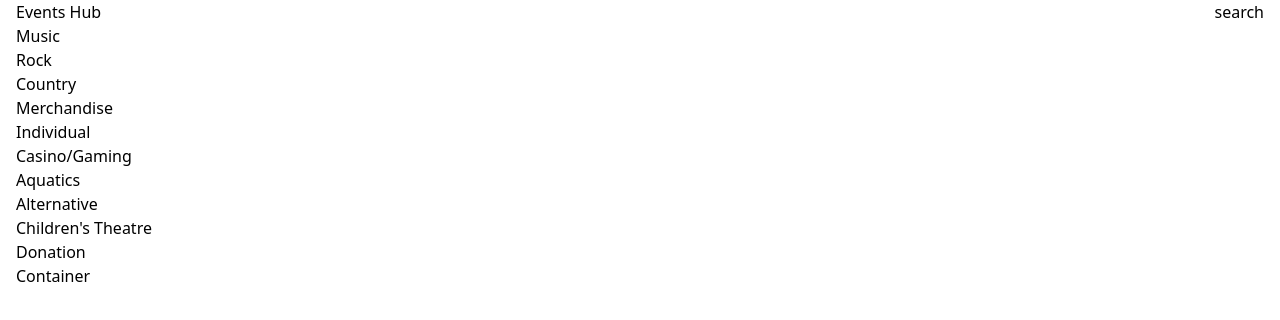
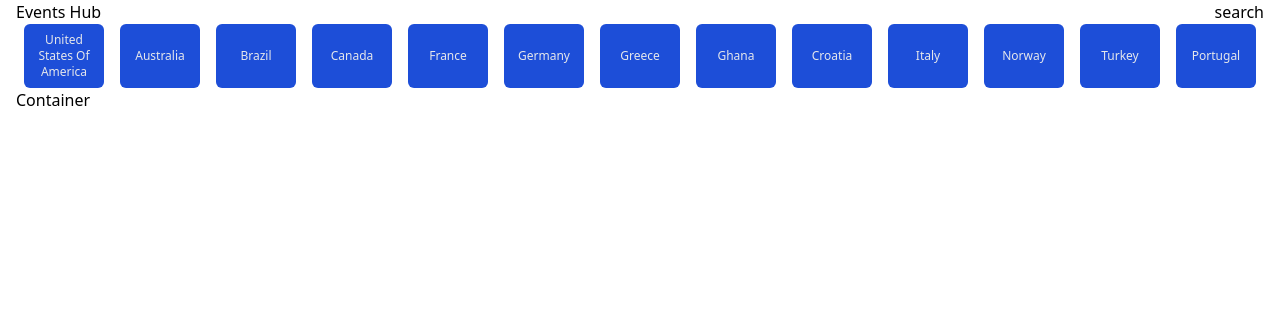
Before and after one commit to codesalley/Events-Hub, a React (Create React App) app: page / in a window 1280 px wide. Shown: the top 320 px of the page. Built offline with nearby package versions, Linux system fonts and the light colour scheme; no server answers.

Commit message:
add navBar

```diff
--- a/package.json
+++ b/package.json
@@ -7,6 +7,7 @@
     "@testing-library/jest-dom": "^5.11.4",
     "@testing-library/react": "^11.1.0",
     "@testing-library/user-event": "^12.1.10",
+    "country-flag-icons": "^1.2.10",
     "geolocation": "^0.2.0",
     "prop-types": "^15.7.2",
     "react": "^17.0.2",
--- a/src/components/App.js
+++ b/src/components/App.js
@@ -12,7 +12,7 @@ function App({ getEvents }) {
   }, []);
 
   return (
-    <div className="main h-screen overflow-scroll px-4">
+    <div className="main h-screen  px-4">
       <NavBar />
       <Category />
       <Container />
--- a/src/components/Category.js
+++ b/src/components/Category.js
@@ -1,55 +1,15 @@
-const CategoryList = [
-  {
-    id: 1,
-    name: 'Music',
-  },
-  {
-    id: 2,
-    name: 'Rock',
-  },
-  {
-    id: 3,
-    name: 'Country',
-  },
-  {
-    id: 4,
-    name: 'Merchandise',
-  },
-  {
-    id: 5,
-    name: 'Individual',
-  },
-  {
-    id: 6,
-    name: 'Casino/Gaming',
-  },
-  {
-    id: 7,
-    name: 'Aquatics',
-  },
-  {
-    id: 8,
-    name: 'Alternative',
-  },
-  {
-    id: 9,
-    name: 'Children\'s Theatre',
-  },
-  {
-    id: 10,
-    name: 'Donation',
-  },
-];
+import CategoryCard from './CategoryCard';
+import countryCodes from '../utils/countriesCodes';
+import MainCategoryDiv from '../style/CategoryStyle';
 
 const Category = () => (
-  <div>
-    {CategoryList.map((ele, indx) => (
-      <p key={indx.toString()}>
-        {ele.name}
-      </p>
+
+  <MainCategoryDiv className=" flex flex-row overflow-x-scroll overscroll-contain">
+    {countryCodes.map((item) => (
+      <CategoryCard key={item.id.toString()} name={item.country} />
     ))}
+  </MainCategoryDiv>
 
-  </div>
 );
 
 export default Category;
--- /dev/null
+++ b/src/components/CategoryCard.js
@@ -0,0 +1,15 @@
+import PropTypes from 'prop-types';
+
+const CategoryCard = ({ name }) => (
+
+  <div className=" bg-blue-700 text-gray-200 flex-shrink-0 w-20 p-2 mx-2 flex items-center justify-center rounded-md text-xs text-center">
+    {name}
+  </div>
+
+);
+
+CategoryCard.propTypes = {
+  name: PropTypes.string.isRequired,
+};
+
+export default CategoryCard;
--- /dev/null
+++ b/src/style/CategoryStyle.js
@@ -0,0 +1,9 @@
+import Styled from 'styled-components';
+
+const MainCategoryDiv = Styled.div`
+    ::-webkit-scrollbar { display: none; };
+    scrollbar-width: none;
+
+`;
+
+export default MainCategoryDiv;
--- a/src/utils/countriesCodes.js
+++ b/src/utils/countriesCodes.js
@@ -41,8 +41,8 @@ const countryCodes = [
   },
   {
     id: 9,
-    country: 'Ghana',
-    code: 'GH',
+    country: 'Croatia',
+    code: 'HR',
   },
   {
     id: 10,
```
Also changed, not shown: 1 other file (tests, documents, lock files or other folders).
